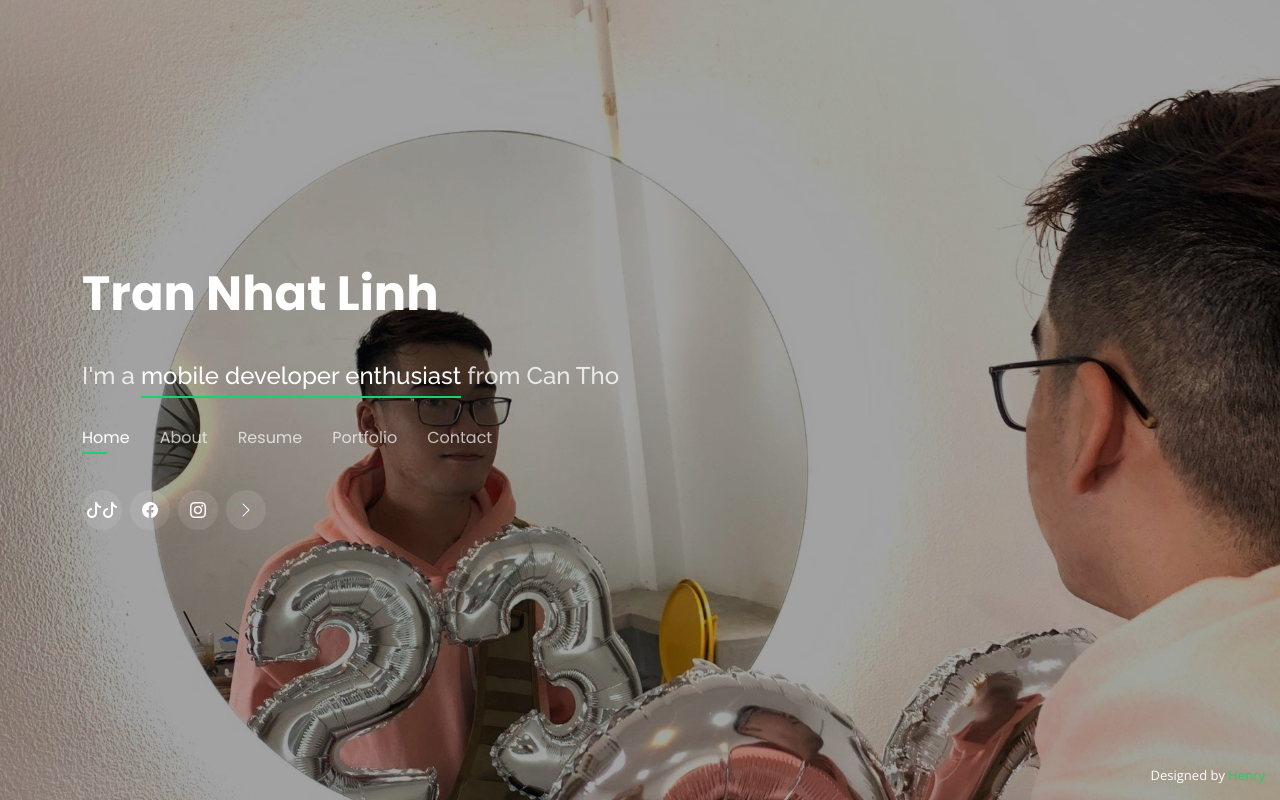
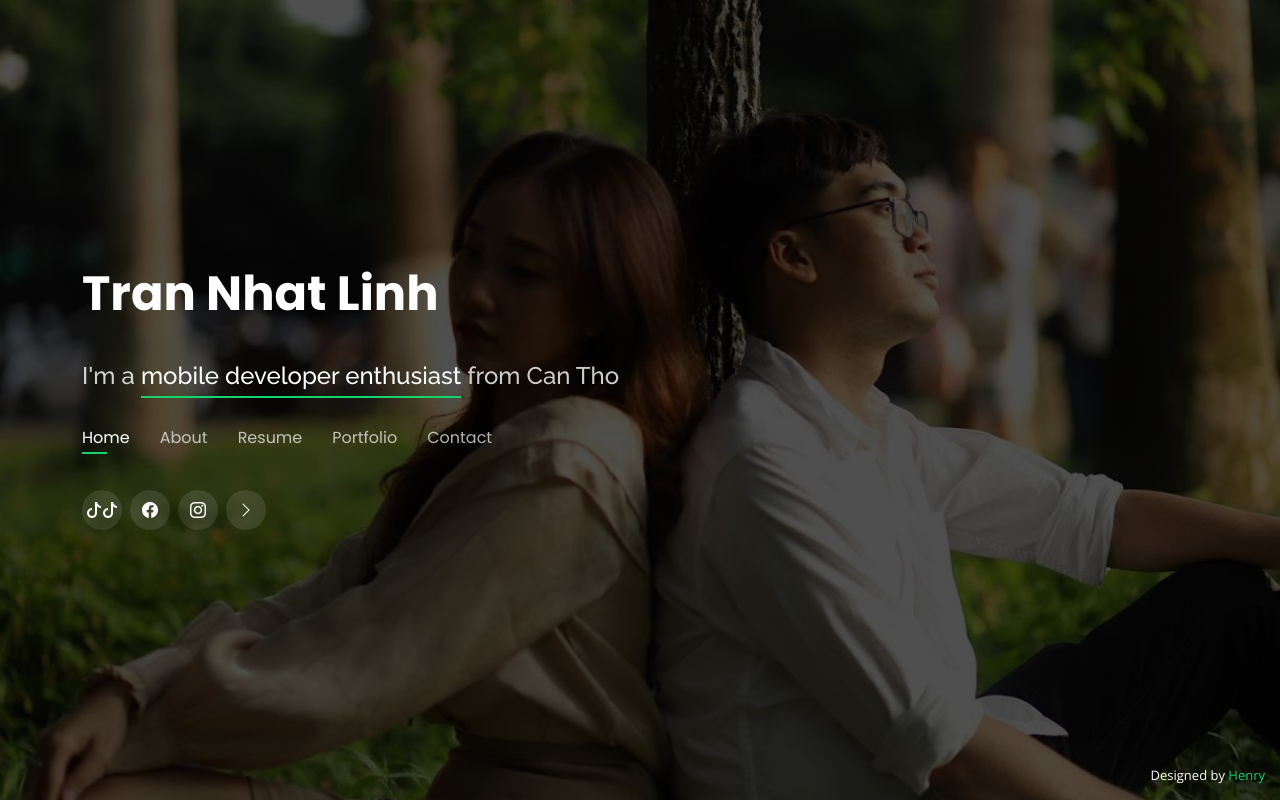
Before and after one commit to Linh9999/Linh9999.github.io, a plain HTML site: page index.html in a window 1280 px wide. Drawn offline with nearby package versions, Linux system fonts and the light colour scheme.

Commit message:
fix : bg

```diff
--- a/assets/css/style.css
+++ b/assets/css/style.css
@@ -19,7 +19,7 @@ body {
 body::before {
   content: "";
   position: fixed;
-  background: #040404 url("../img/bt.jpg") top right no-repeat;
+  background: #040404 url("../img/bg.jpg") top right no-repeat;
   background-size: cover;
   left: 0;
   right: 0;
```
